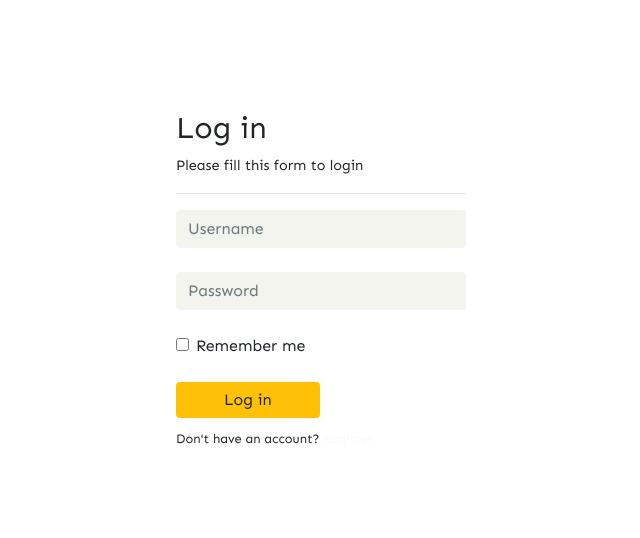
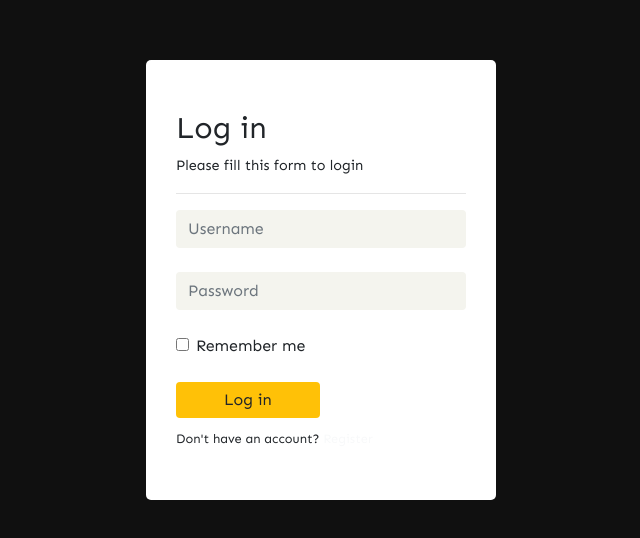
Before and after one commit to jaybarnes33/link-preview, a Next.js app: page /login in a window 1280 px wide. Shown: the part 120-658 px from the top of the page, without its empty margins (319-959 px from the left). Built offline with nearby package versions, Linux system fonts and the light colour scheme; no server answers.

Commit message:
Cardimage

```diff
--- a/src/components/Card.tsx
+++ b/src/components/Card.tsx
@@ -202,6 +202,7 @@ const Card = ({ data, mutate }) => {
           width: 100%;
           height: 120px;
           object-fit: cover;
+          object-position: top;
           border: 1px solid #2978b5;
           padding: 5px;
           border-radius: 20px;
--- a/src/styles/forms.module.css
+++ b/src/styles/forms.module.css
@@ -3,6 +3,7 @@
   display: grid;
   place-items: center;
   padding: 15vh 0;
+  background-color: var(--main-color);
 }
 
 .formContainer {
```
